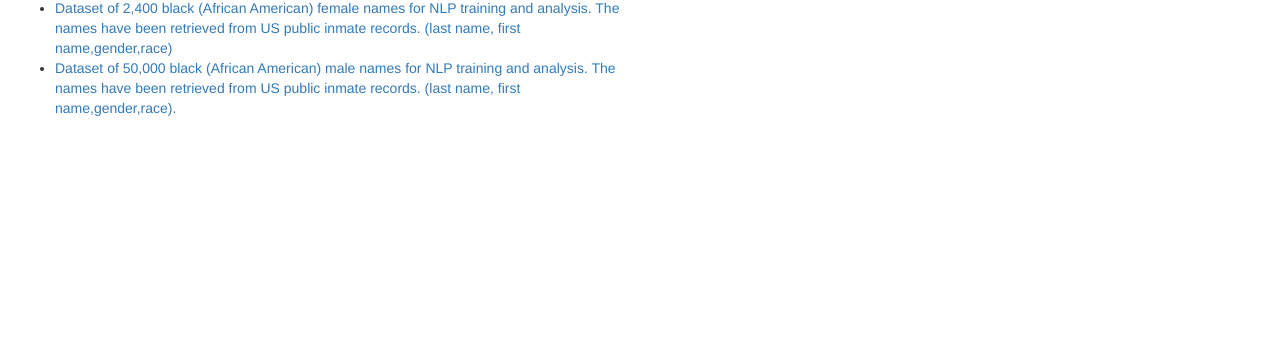
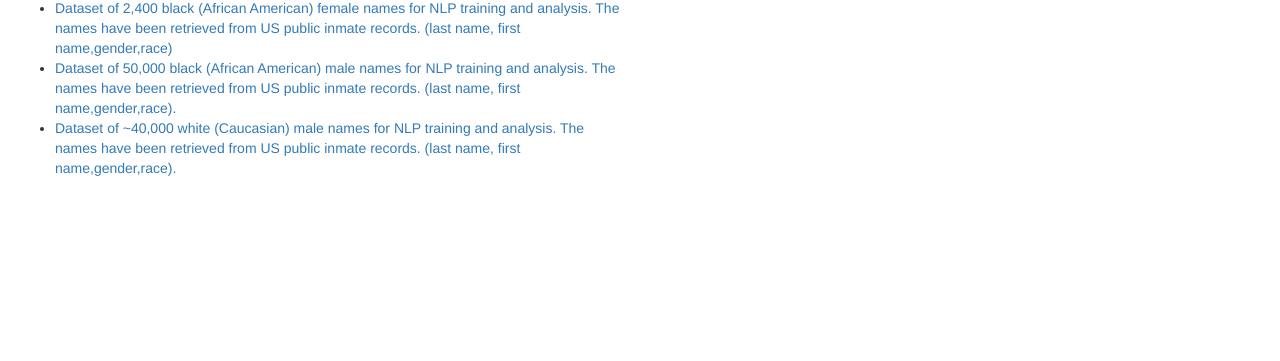
Before and after one commit to mbejda/mbejda.github.io, a plain HTML site: page index.html in a window 1280 px wide. Shown: the part 439-800 px from the top of the page. Drawn offline with nearby package versions, Linux system fonts and the light colour scheme.

Commit message:
Update index.html

```diff
--- a/index.html
+++ b/index.html
@@ -107,7 +107,13 @@
      Dataset of 50,000 black (African American) male names for NLP training and analysis. The names have been retrieved from US public inmate records. (last name, first name,gender,race).
         </a>
     </li>
+        <li>
+        <a href="https://gist.github.com/mbejda/6c2293ba3333b7e76269">
+Dataset of ~40,000 white (Caucasian) male names for NLP training and analysis. The names have been retrieved from US public inmate records. (last name, first name,gender,race).        </a>
+    </li>
 </ul>
+
+
 
 
 </div>
```
